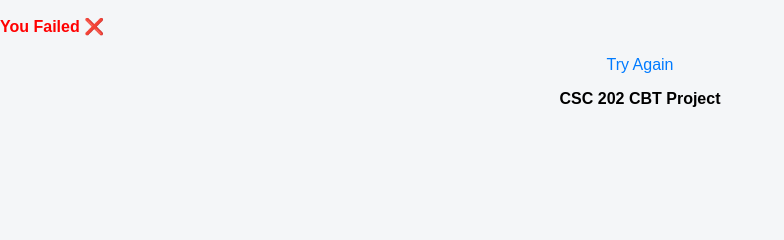
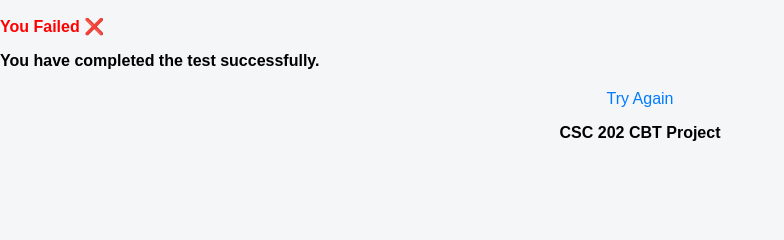
Before and after one commit to MTB0o/MAAUN-24-SWE-0105-Muhammad-Tukur-Bello, a Flask app: template CBT/templates/result.html in a window 1280 px wide. Shown: the part 197-437 px from the top of the page, without its empty margins (0-784 px from the left). Run offline with Flask 3, Linux system fonts and the light colour scheme; the template is opened without the code that fills it, so the values that code supplies are empty.

Commit message:
added completion message

```diff
--- a/CBT/templates/result.html
+++ b/CBT/templates/result.html
@@ -18,6 +18,7 @@
 {% else %}
     <p style="color: red;">You Failed ❌</p>
 {% endif %}
+<p>You have completed the test successfully.</p>
 <a href="/">Try Again</a>
 <footer>
     <p style="text-align:center;">CSC 202 CBT Project</p>
```
